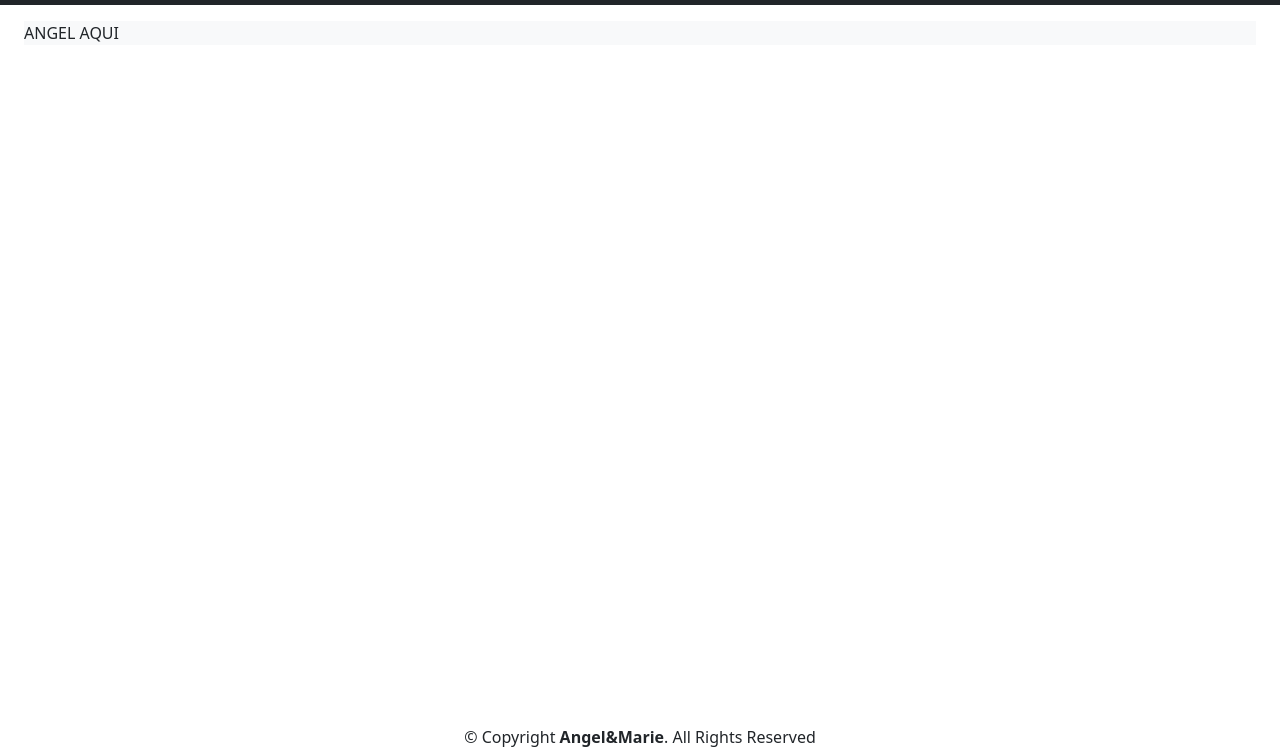
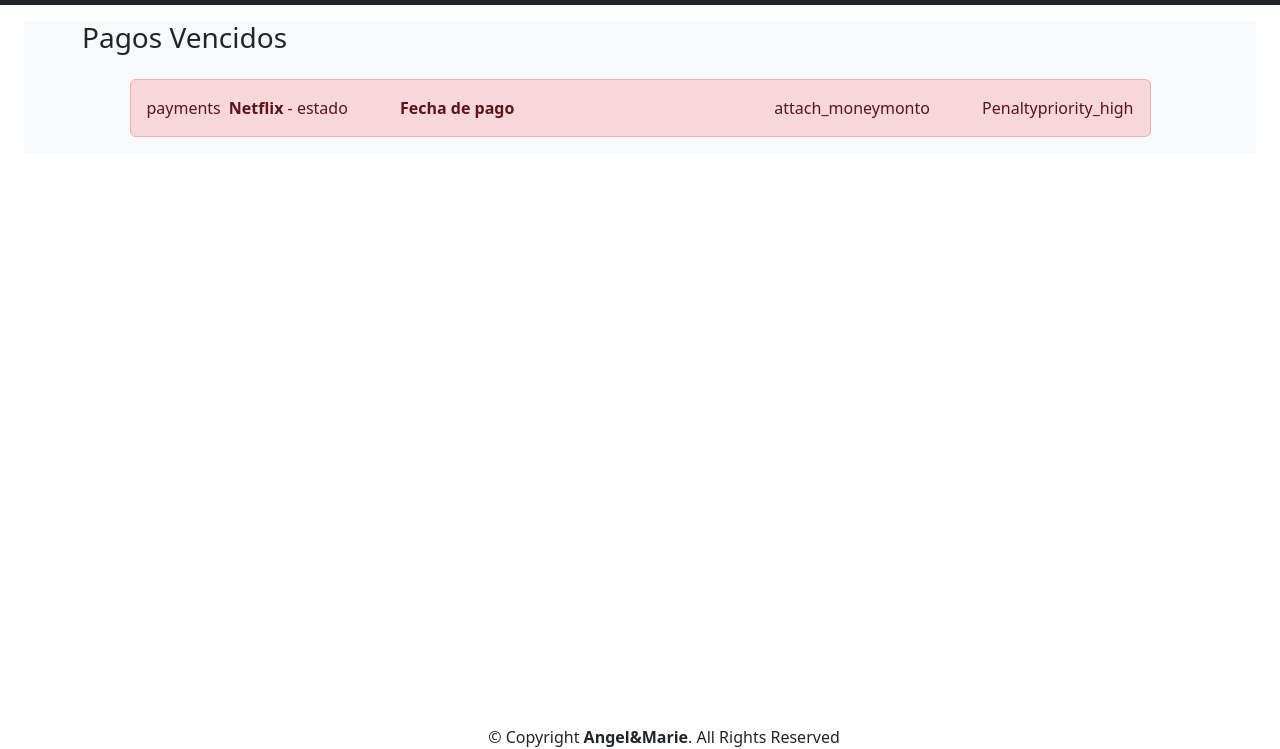
Before and after one commit to Jokemura/Front-exam-unid5-marieflores-angelfernandez, a plain HTML site: page Index.html in a window 1280 px wide. Shown: the part 51-800 px from the top of the page. Drawn offline with nearby package versions, Linux system fonts and the light colour scheme.

Commit message:
PayCards

```diff
--- a/Index.html
+++ b/Index.html
@@ -51,7 +51,39 @@
   </nav>
   <div class="bg-light text-dark mx-4 my-3">
 
-    ANGEL AQUI
+    <div class="container">
+      <h3>Pagos Vencidos  </h3>
+
+      <div id="listaPagos" class="row justify-content-md-center mt-4" >
+        <div class="col col-lg-11">
+          <div class=" alert alert-danger" role="alert">
+            <span class="material-symbols-outlined float-start me-2">
+              payments
+              </span>
+            <b id="service">Netflix</b> - estado
+            <span class="float-center">
+              <b id="payment_date" class="ms-5" >Fecha de pago</b>
+            </span>
+            <span class="float-end">
+              <span class="material-symbols-outlined float-start">
+                attach_money
+                </span>
+                <span id="amount me-5">monto</span>
+              <span class="material-symbols-outlined  float-end">
+                  priority_high
+                </span>
+              <span class="ms-5">Penalty</span>
+
+
+              </span>
+            <div class="col-md-6">
+
+            </div>
+
+          </div>
+        </div>
+
+    </div>
 
   </div>
 
```
Also changed, not shown: js/Index.js (added), js/Principal.js (added).
